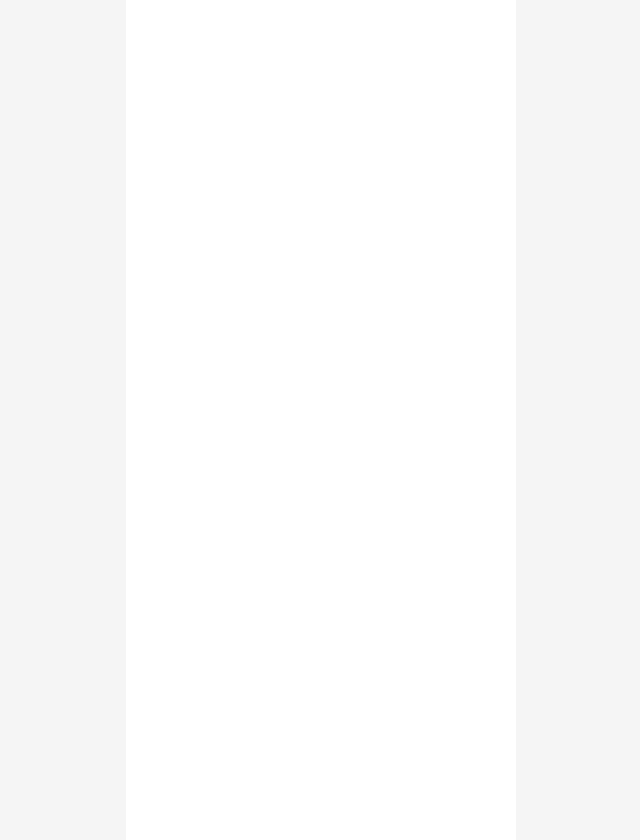
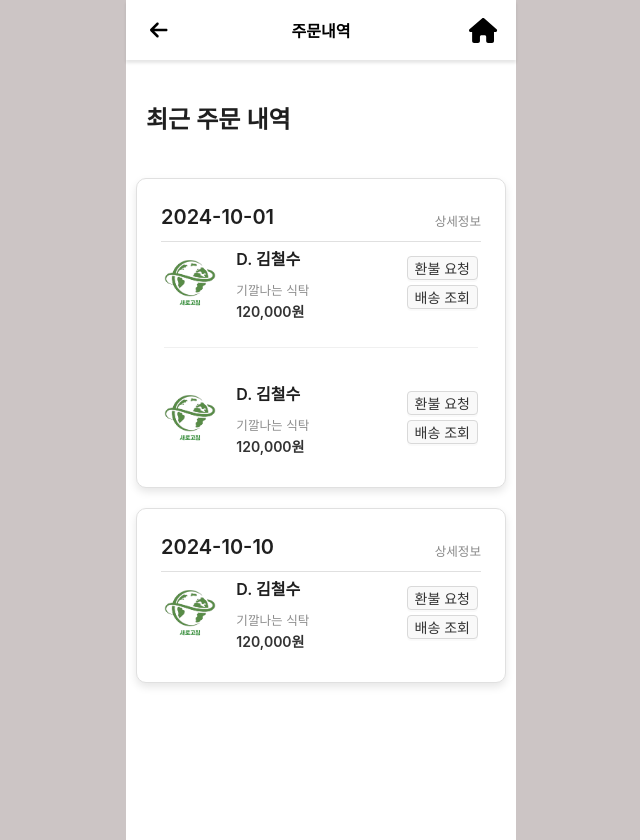
Before and after one commit to dongsubnambuk/Reload_F5, a React (Create React App) app in the folder reload-front/: page /order-list in a window 1280 px wide. Before the commit this address had no page. Shown: the whole page, without its empty margins (319-959 px from the left). Built offline with nearby package versions, Linux system fonts and the light colour scheme.

Commit message:
✅ orderlist first

```diff
--- a/reload-front/src/App.js
+++ b/reload-front/src/App.js
@@ -7,6 +7,8 @@ import SignupPage from './pages/SignupPage';
 import KakaoCallback from './pages/KaKaoCallback';
 import MyPage from './pages/MyPage';
 import UserUpdate from './pages/UserUpdate';
+import OrderList from './pages/OrderList';
+
 
 function App() {
   const [role, setRole] = useState(null);
@@ -39,6 +41,7 @@ function App() {
               <Route path="/auth/kakao/callback" element={<KakaoCallback />} />
               <Route path="/mypage" element={<MyPage />} />
               <Route path="/user-update" element={<UserUpdate/>} />
+              <Route path="/order-list" element={<OrderList/>} />
             </>
           )}
         </Routes>
--- /dev/null
+++ b/reload-front/src/CSS/OrderList.css
@@ -0,0 +1,73 @@
+.order-history-content{
+    padding: 10px;
+}
+
+  .order-history-title {
+
+    padding: 20px;
+  }
+
+  .order-card {
+    border-radius: 10px;
+    border: 1px solid #e0e0e0;
+    box-shadow: 0 4px 8px rgba(0, 0, 0, 0.1);
+    margin-bottom: 20px;
+  }
+
+  .order-card-header {
+    display: flex;
+    justify-content: space-between;
+    align-items: center;
+    border-bottom: 1px solid #e0e0e0;
+
+  }
+
+  .order-date {
+    margin: 0;
+  }
+
+  .order-detail-info {
+    color: #888;
+    font-size: 0.9em;
+  }
+
+  .order-item {
+    padding: 5px 3px;
+  }
+
+  .order-image {
+    width: 100%;
+    border-radius: 8px;
+  }
+
+  .order-details {
+    padding-left: 20px;
+  }
+
+  .order-name {
+    margin: 0;
+  }
+
+  .order-description {
+    font-size: 0.9em;
+  }
+
+  .order-price {
+    font-size: 1em;
+    color: #333;
+  }
+
+  .order-actions {
+    display: flex;
+    flex-direction: column;
+    align-items: flex-end;
+
+  }
+
+  .order-button {
+    margin-bottom: 5px;
+    background-color: #f9f9f9;
+    color: #333;
+
+    border: 1px solid #d9d9d9;
+  }
--- a/reload-front/src/components/Header.jsx
+++ b/reload-front/src/components/Header.jsx
@@ -38,6 +38,8 @@ const Header = () => {
                 return '마이페이지';
             case '/user-update':
                 return '내정보 수정';
+            case '/order-list':
+                return '주문내역';
             default:
                 return 'Main Page';
         }
--- a/reload-front/src/index.css
+++ b/reload-front/src/index.css
@@ -1,6 +1,6 @@
 body {
   margin: 0;
-  background-color: rgb(245, 245, 245);
+  background-color: rgb(204, 197, 197);
 }
 
 /* 모바일 크기 고정 */
--- a/reload-front/src/pages/MyPage.jsx
+++ b/reload-front/src/pages/MyPage.jsx
@@ -144,7 +144,7 @@ const MyPage = () => {
           <h3 className="section-title">활동 내역</h3>
           <div
             className="activity-item"
-            onClick={() => navigate("/order-history")}
+            onClick={() => navigate("/order-list")}
           >
             <div className="icon-wrapper">
               <i className="fas fa-file-alt activity-icon"></i>
--- /dev/null
+++ b/reload-front/src/pages/OrderList.jsx
@@ -0,0 +1,104 @@
+import React, { useEffect, useState } from 'react';
+import { Card, Button, Typography, Row, Col, Divider } from 'antd';
+import Header from '../components/Header';
+import '../CSS/OrderList.css';
+import logo from '../images/Logo.png';
+
+const { Title, Text } = Typography;
+
+const OrderHistory = () => {
+  const [orders, setOrders] = useState([]);
+
+  useEffect(() => {
+    const exampleData = [
+      {
+        id: 1,
+        date: '2024-10-01',
+        name: 'D. 김철수',
+        description: '기깔나는 식탁',
+        price: '120,000',
+        image: 'https://example.com/table-image.jpg'
+      },
+      {
+        id: 2,
+        date: '2024-10-01',
+        name: 'D. 김철수',
+        description: '기깔나는 식탁',
+        price: '120,000',
+        image: 'https://example.com/table-image.jpg'
+      },
+      {
+        id: 3,
+        date: '2024-10-10',
+        name: 'D. 김철수',
+        description: '기깔나는 식탁',
+        price: '120,000',
+        image: 'https://example.com/table-image.jpg'
+      }
+    ];
+
+    setOrders(exampleData);
+  }, []);
+
+  const groupOrdersByDate = (orders) => {
+    return orders.reduce((acc, order) => {
+      const orderDate = new Date(order.date).toISOString().split('T')[0];
+      if (!acc[orderDate]) {
+        acc[orderDate] = [];
+      }
+      acc[orderDate].push(order);
+      return acc;
+    }, {});
+  };
+
+  const groupedOrders = groupOrdersByDate(orders);
+
+  return (
+    <div className="order-history-container">
+      <Header />
+      <Title level={3} className="order-history-title">최근 주문 내역</Title>
+      <div className="order-history-content">
+        {Object.keys(groupedOrders).map((date) => (
+          <Card
+            key={date}
+            hoverable
+            className="order-card"
+
+
+          >
+            <div className="order-card-header">
+              <Title level={4} className="order-date">{date}</Title>
+              <Text className="order-detail-info">상세정보</Text>
+            </div>
+            {groupedOrders[date].map((order, index) => (
+              <div key={order.id} className="order-item">
+                <Row align="middle">
+                  <Col span={4}>
+                    <img
+                      src={logo}
+                      alt={order.name}
+                      className="order-image"
+                    />
+                  </Col>
+                  <Col span={14} className="order-details">
+                    <Title level={5} className="order-name">{order.name}</Title>
+                    <Text type="secondary" className="order-description">{order.description}</Text>
+                    <br />
+                    <Text strong className="order-price">{order.price}원</Text>
+                  </Col>
+                  <Col span={6} className="order-actions">
+                    <Button size="small" className="order-button">환불 요청</Button>
+                    <Button size="small" className="order-button">배송 조회</Button>
+                  </Col>
+                </Row>
+                {index < groupedOrders[date].length - 1 && <Divider />}
+              </div>
+            ))}
+          </Card>
+        ))}
+      </div>
+    </div>
+  );
+};
+
+export default OrderHistory;
```
